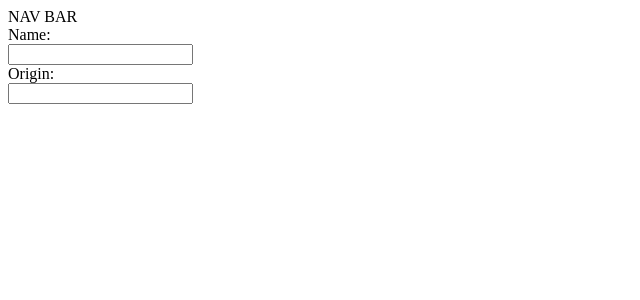
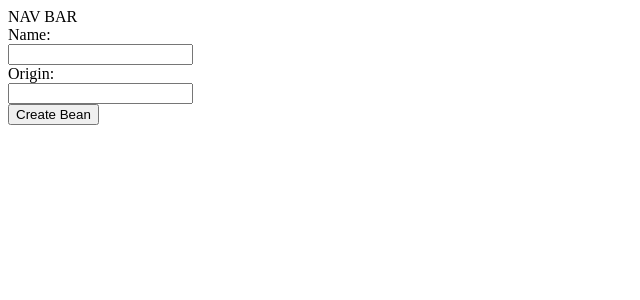
Before and after one commit to VINCENT2135/dream_bean.frontend, a React (Create React App) app: page / in a window 1280 px wide. Shown: the top 300 px of the page, without its empty margins (0-640 px from the left). Built offline with nearby package versions, Linux system fonts and the light colour scheme; no server answers.

Commit message:
handleSubmit

```diff
--- a/src/components/BeansForm.js
+++ b/src/components/BeansForm.js
@@ -19,6 +19,10 @@ handleChange = e => {
     })
 }
 
+handleSubmit = e => {
+    e.preventDefault()
+    this.props.addBeans(this.state)
+}
 
 
     render() {
@@ -31,7 +35,8 @@ handleChange = e => {
                 <label> Origin: </label>
                 <br/>
                 <input type="text" value={this.state.description} onChange={this.handleChange} name="origin"/>
-
+                <br/>
+                <input type='submit' value="Create Bean"/>
             </form>
 
         )
```
